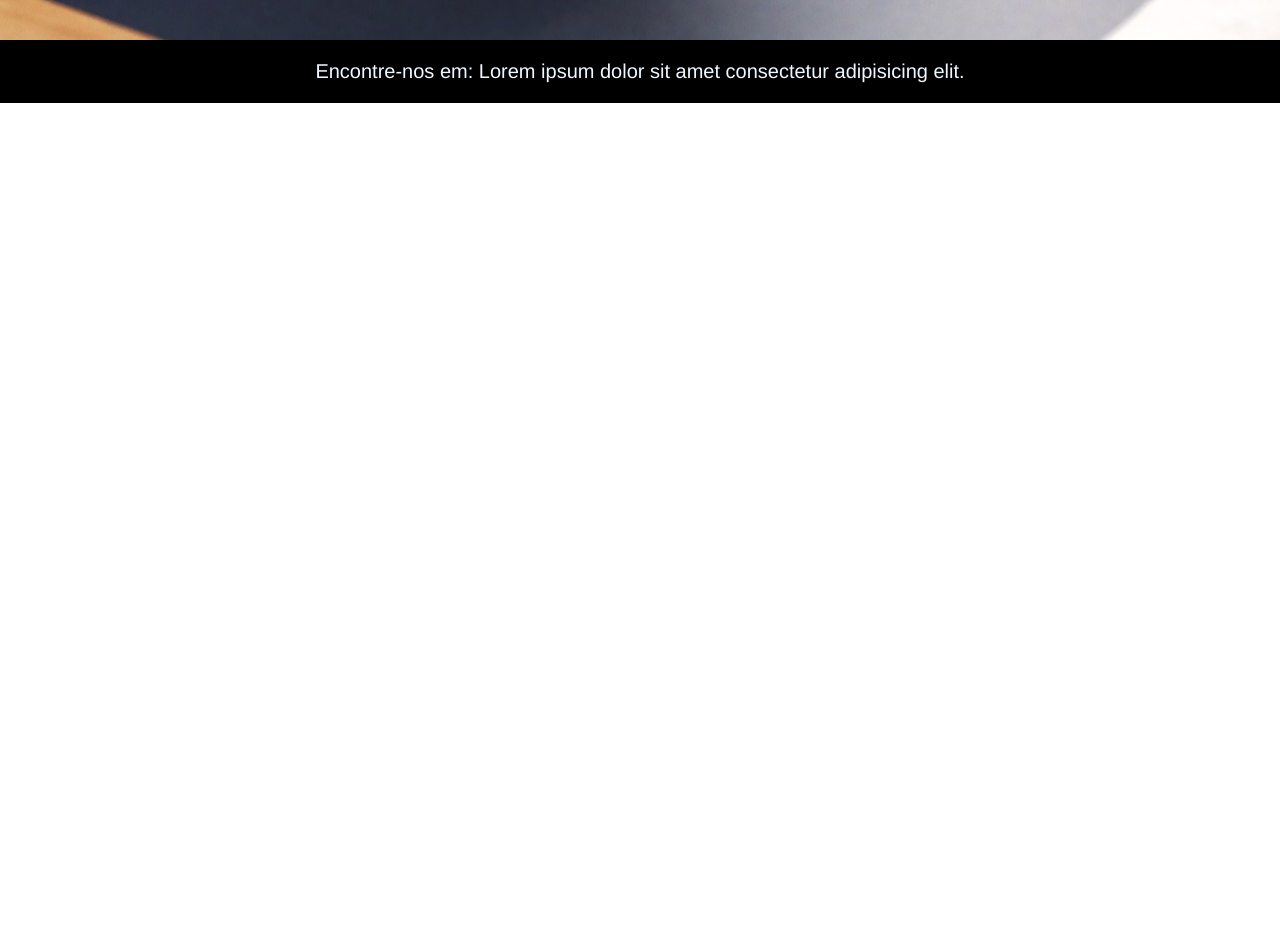
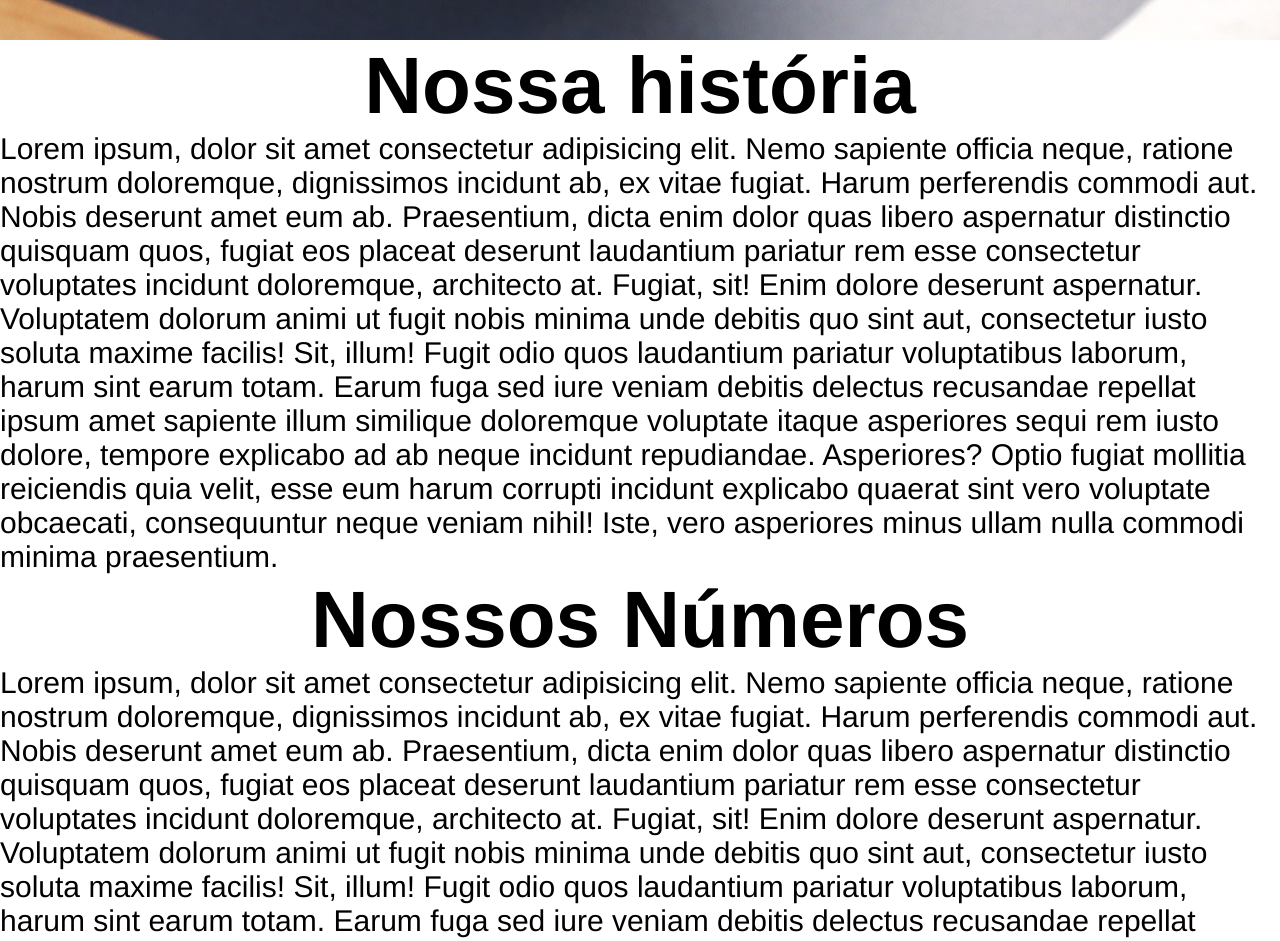
Before and after one commit to gabrimoreira/desafioreact, a React (Create React App) app: page / in a window 1280 px wide. Shown: the part 760-1701 px from the top of the page. Before the commit the page ends 863 px from the top, so only its background shows below. Built offline with nearby package versions, Linux system fonts and the light colour scheme.

Commit message:
Criação TitleText: criei e coloquei sem props o título, texto, título e número

```diff
--- /dev/null
+++ b/src/Components/TitleText.jsx
@@ -0,0 +1,22 @@
+import '../Style/TitleText.css'
+
+function TitleText(){
+    return(
+        <>
+            <h1 className="titulo">Nossa história</h1>
+            <p className="texto">Lorem ipsum, dolor sit amet consectetur adipisicing elit. Nemo sapiente officia neque, ratione nostrum doloremque, dignissimos incidunt ab, ex vitae fugiat. Harum perferendis commodi aut. Nobis deserunt amet eum ab.
+            Praesentium, dicta enim dolor quas libero aspernatur distinctio quisquam quos, fugiat eos placeat deserunt laudantium pariatur rem esse consectetur voluptates incidunt doloremque, architecto at. Fugiat, sit! Enim dolore deserunt aspernatur.
+            Voluptatem dolorum animi ut fugit nobis minima unde debitis quo sint aut, consectetur iusto soluta maxime facilis! Sit, illum! Fugit odio quos laudantium pariatur voluptatibus laborum, harum sint earum totam.
+            Earum fuga sed iure veniam debitis delectus recusandae repellat ipsum amet sapiente illum similique doloremque voluptate itaque asperiores sequi rem iusto dolore, tempore explicabo ad ab neque incidunt repudiandae. Asperiores?
+            Optio fugiat mollitia reiciendis quia velit, esse eum harum corrupti incidunt explicabo quaerat sint vero voluptate obcaecati, consequuntur neque veniam nihil! Iste, vero asperiores minus ullam nulla commodi minima praesentium.</p>
+            <h1 className="titulo">Nossos Números</h1>
+            <p className="texto">Lorem ipsum, dolor sit amet consectetur adipisicing elit. Nemo sapiente officia neque, ratione nostrum doloremque, dignissimos incidunt ab, ex vitae fugiat. Harum perferendis commodi aut. Nobis deserunt amet eum ab.
+            Praesentium, dicta enim dolor quas libero aspernatur distinctio quisquam quos, fugiat eos placeat deserunt laudantium pariatur rem esse consectetur voluptates incidunt doloremque, architecto at. Fugiat, sit! Enim dolore deserunt aspernatur.
+            Voluptatem dolorum animi ut fugit nobis minima unde debitis quo sint aut, consectetur iusto soluta maxime facilis! Sit, illum! Fugit odio quos laudantium pariatur voluptatibus laborum, harum sint earum totam.
+            Earum fuga sed iure veniam debitis delectus recusandae repellat ipsum amet sapiente illum similique doloremque voluptate itaque asperiores sequi rem iusto dolore, tempore explicabo ad ab neque incidunt repudiandae. Asperiores?
+            Optio fugiat mollitia reiciendis quia velit, esse eum harum corrupti incidunt explicabo quaerat sint vero voluptate obcaecati, consequuntur neque veniam nihil! Iste, vero asperiores minus ullam nulla commodi minima praesentium.</p>
+        </>
+    )
+}
+
+export default TitleText
--- a/src/Pages/Main.jsx
+++ b/src/Pages/Main.jsx
@@ -1,6 +1,7 @@
 import Navbar from "../Components/Navbar"
 import Footer from "../Components/Footer"
 import Slider from "../Components/Slider"
+import TitleText from "../Components/TitleText"
 import "../Style/Main.css"
 
 
@@ -11,6 +12,7 @@ function Main(){
         <div className="main">
             <Navbar/>
             <Slider/>
+            <TitleText></TitleText>
             <Footer/>
         </div>
     )
--- a/src/Style/Navbar.css
+++ b/src/Style/Navbar.css
@@ -12,6 +12,7 @@
     justify-content: end;
     flex-wrap: wrap;
     position: fixed;
+    z-index: 1;
 }
 .navbar p{
     padding: 10px;
--- /dev/null
+++ b/src/Style/TitleText.css
@@ -0,0 +1,7 @@
+.titulo{
+    font-size: 80px;
+}
+
+.texto{
+    font-size: 30px;
+}
```
